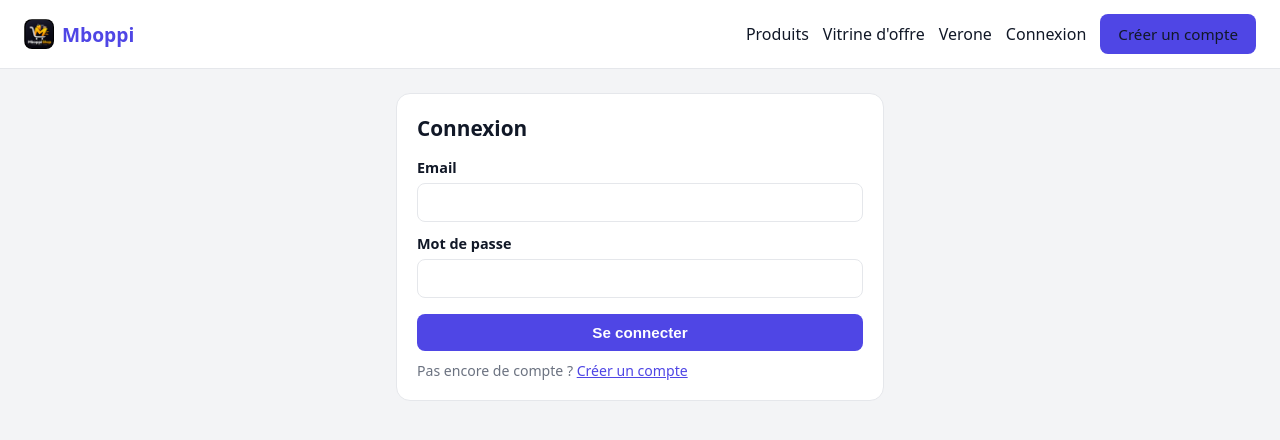
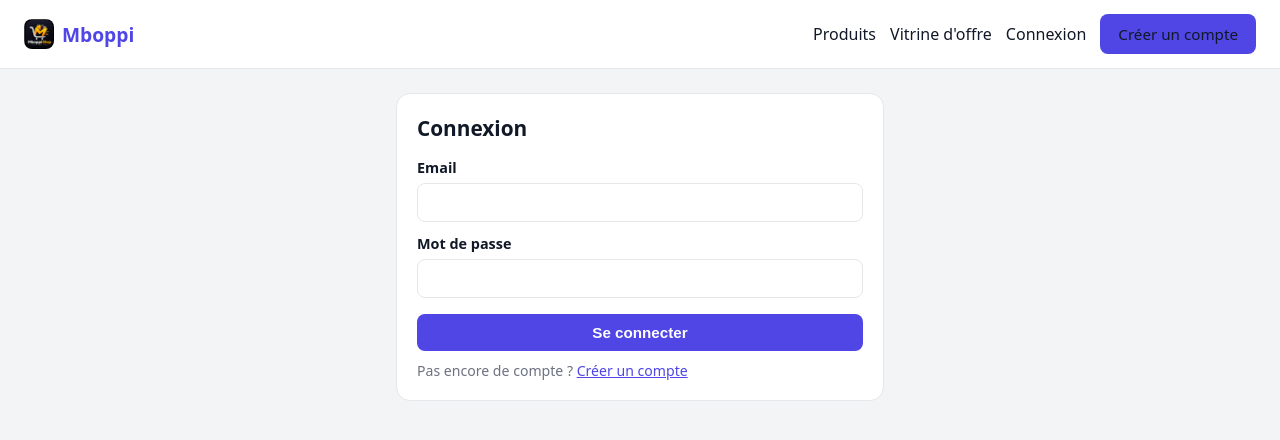
Before and after one commit to Schester38/marketplace, a React (Vite) app in the folder client/: page /login in a window 1280 px wide. Shown: the top 440 px of the page. Built offline with nearby package versions, Linux system fonts and the light colour scheme.

Commit message:
Retirer le lien Verone du bandeau (page accessible uniquement par URL)

```diff
--- a/client/src/components/Navbar.jsx
+++ b/client/src/components/Navbar.jsx
@@ -13,7 +13,6 @@ export default function Navbar({ onLogout }) {
       <nav>
         <Link to="/">Produits</Link>
         <Link to="/vitrine-offre">Vitrine d'offre</Link>
-        <Link to="/verone">Verone</Link>
         {!user && <Link to="/login">Connexion</Link>}
         {!user && <Link to="/register" className="btn btn-primary">Créer un compte</Link>}
         {user && user.role === 'shop' && <Link to="/shop">Ma boutique</Link>}
```
